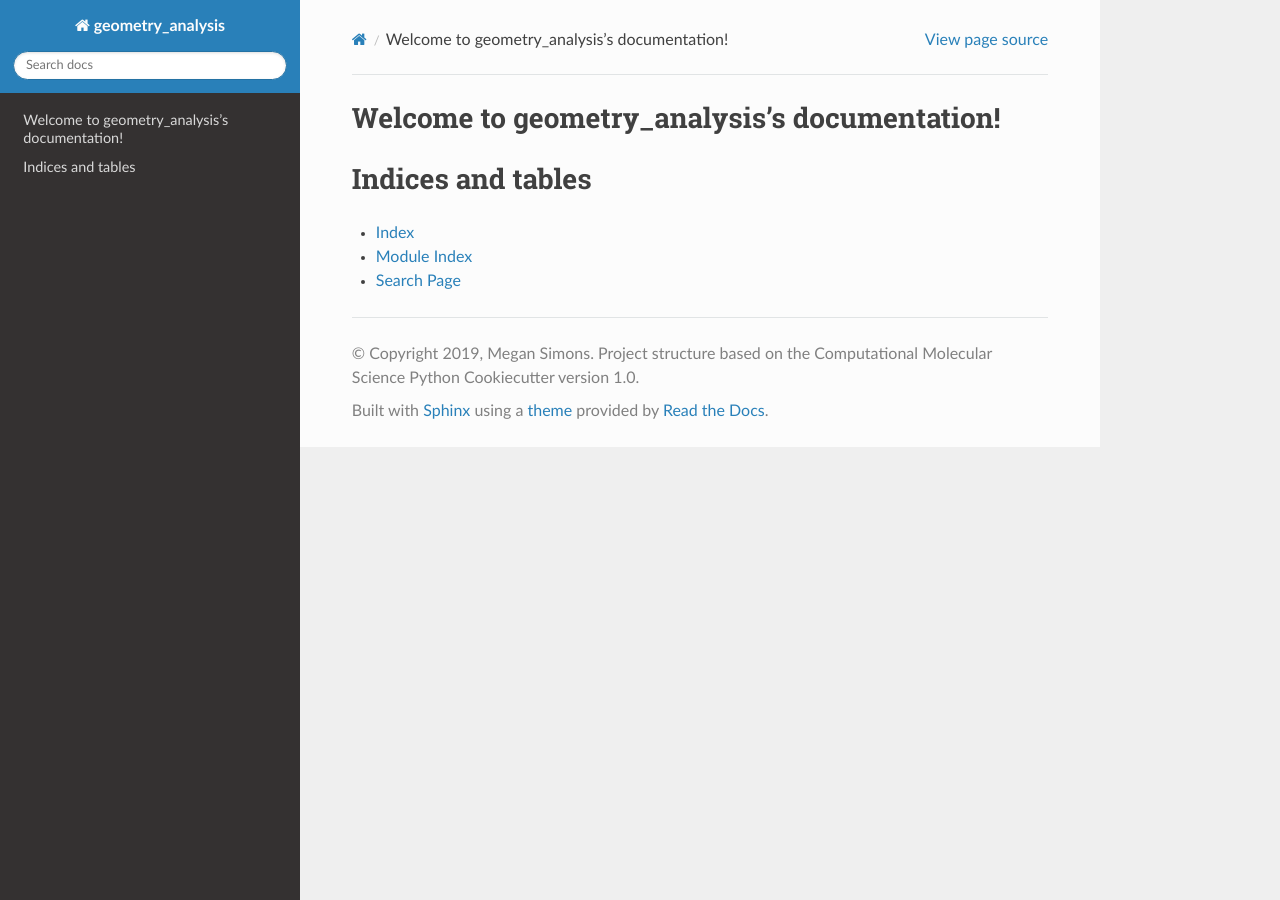
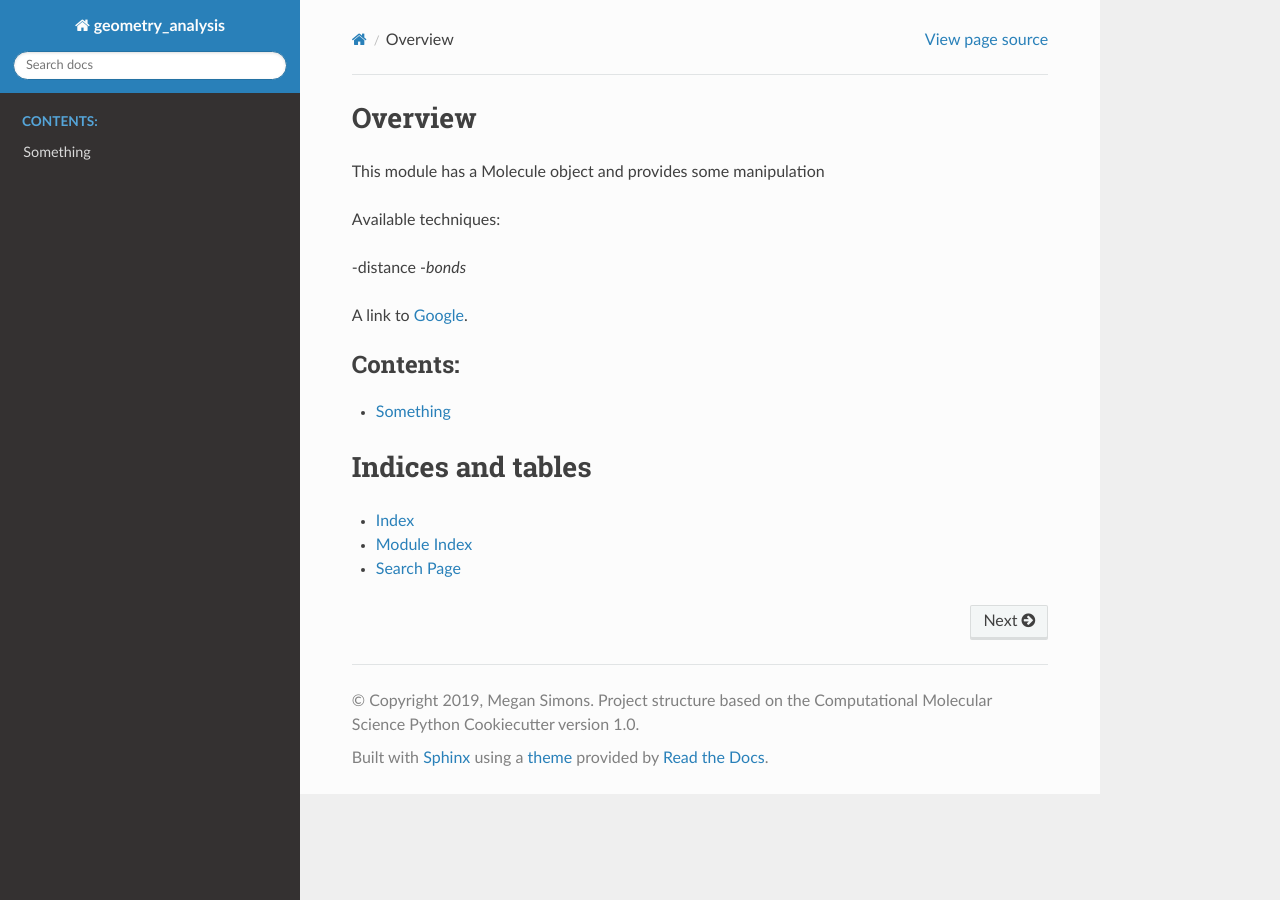
Before and after one commit to syannacone/geometry_analysis, a Sphinx documentation site: the page built from docs/index.rst, in a window 1280 px wide. Built offline with Sphinx 7.4.7 and the Read the Docs theme 2.0.0, drawn with Linux system fonts in a browser that asks for light colours.

Commit message:
Add site index and something.rst

```diff
--- a/docs/index.rst
+++ b/docs/index.rst
@@ -3,14 +3,23 @@
    You can adapt this file completely to your liking, but it should at least
    contain the root `toctree` directive.
 
-Welcome to geometry_analysis's documentation!
+Overview
 =========================================================
+
+This module has a Molecule object and provides some manipulation
+
+Available techniques:
+
+-distance
+-*bonds*
+
+A link to `Google <www.google.com>`_.
 
 .. toctree::
    :maxdepth: 2
    :caption: Contents:
 
-
+   something
 
 Indices and tables
 ==================
--- /dev/null
+++ b/docs/something.rst
@@ -0,0 +1,2 @@
+Something
+=========================================================
```
